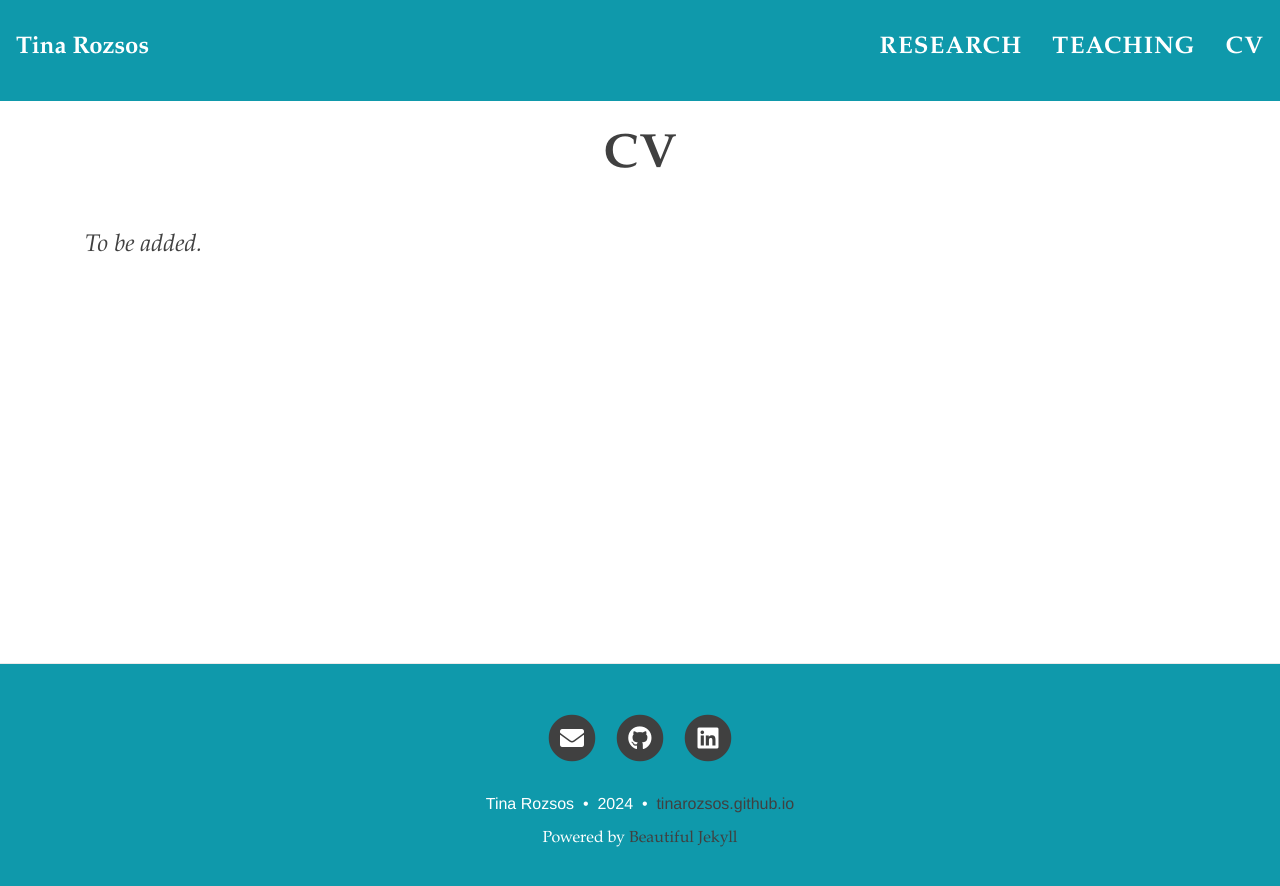
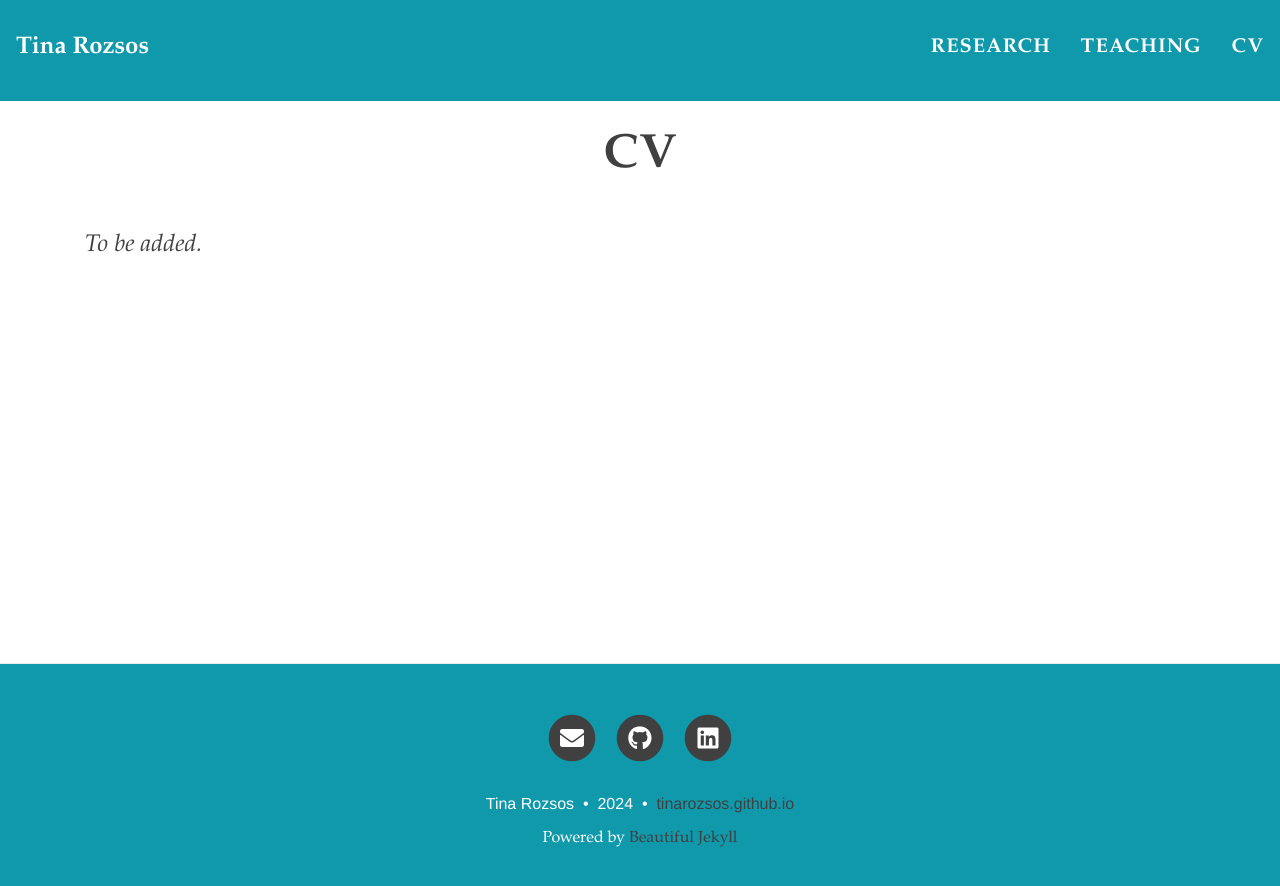
Before and after one commit to tinarozsos/tinarozsos.github.io, a Jekyll site: the page built from cv.md, in a window 1280 px wide. Shown: the top 886 px of the page. Built offline with Jekyll 4.4.1, drawn with Linux system fonts in a browser that asks for light colours; nearby versions of some CDN libraries.

Commit message:
Update beautifuljekyll.css

```diff
--- a/assets/css/beautifuljekyll.css
+++ b/assets/css/beautifuljekyll.css
@@ -182,7 +182,7 @@ img {
 
 .navbar-custom .navbar-nav .nav-item {
   text-transform: uppercase;
-  font-size: 1.5rem;
+  font-size: 1.25rem;
   letter-spacing: 0.0625rem;
 }
 
```
